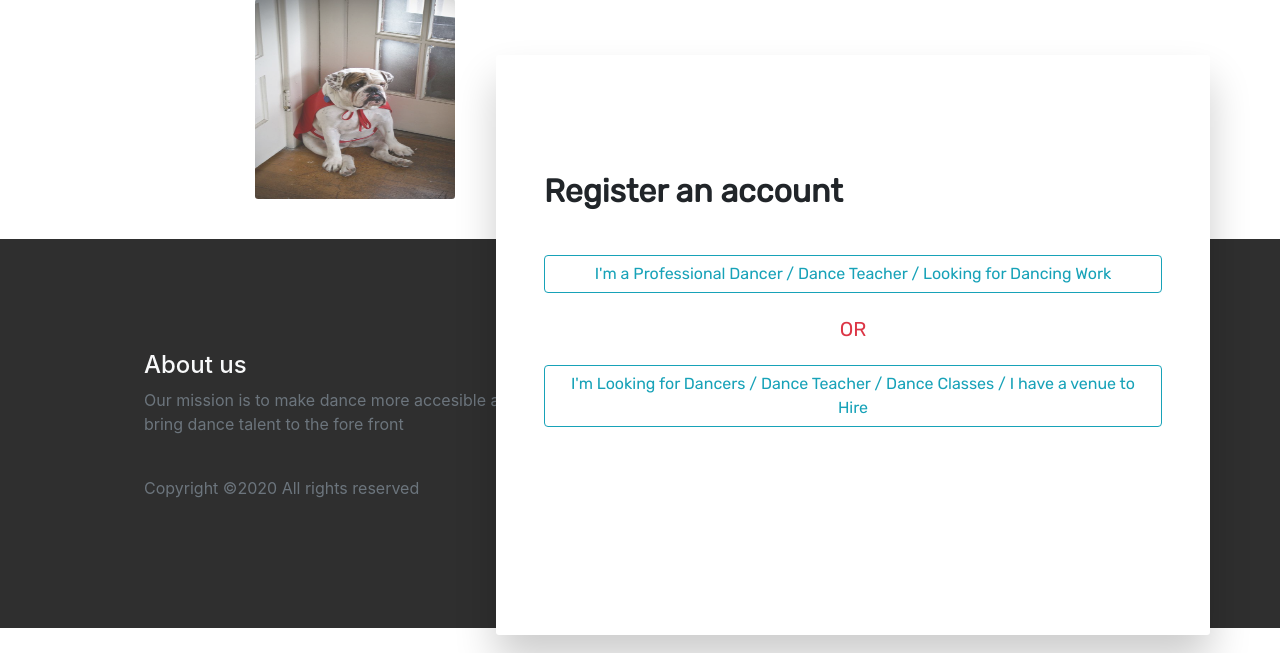
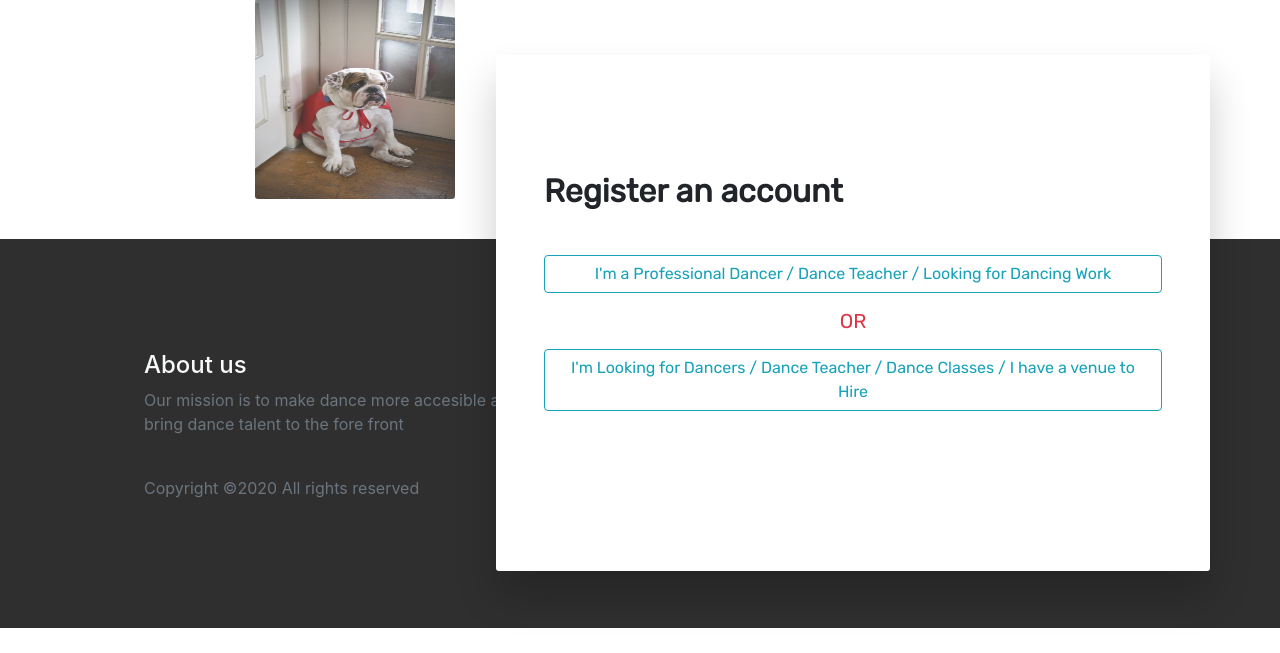
Before and after one commit to dancecentreuk/coviddancersuk, a Django app: page /account/register/ in a window 1280 px wide. Shown: the part 147-800 px from the top of the page. Run offline with Django 3.2, Linux system fonts and the light colour scheme; some libraries are stand-ins or nearby versions; some web fonts are replaced.

Commit message:
changed register 6

```diff
--- a/accounts/templates/registration/signup.html
+++ b/accounts/templates/registration/signup.html
@@ -13,7 +13,7 @@
             </div>
           </div>
           <div class="col-md-6 col-12">
-            <div class="panel text-left  mb-3 px-5">
+            <div class="panel text-left   px-5">
 
                 <h1>Register an account  </h1> <br>
 
@@ -22,25 +22,12 @@
                         <a href="{% url 'candidate-signup' %}" class="btn btn-outline-info btn-block">I'm a Professional Dancer / Dance Teacher / Looking for Dancing Work</a>
                     </div>
                     <div class="col-md-12 col-12 mb-2">
-                        <h5 class="my-3 text-center text-danger">OR</h5>
+                        <h5 class="my-2 text-center text-danger">OR</h5>
                     </div>
                     <div class="col-md-12 col-12">
                         <a href="{% url 'employer-signup' %}" class="btn btn-outline-info btn-block">I'm Looking for Dancers / Dance Teacher / Dance Classes / I have a  venue to Hire</a>
                     </div>
                 </div>
-
-
-
-
-
-                <br><br>
-
-
-
-
-
-
-
             </div>
           </div>
         </div>
```
